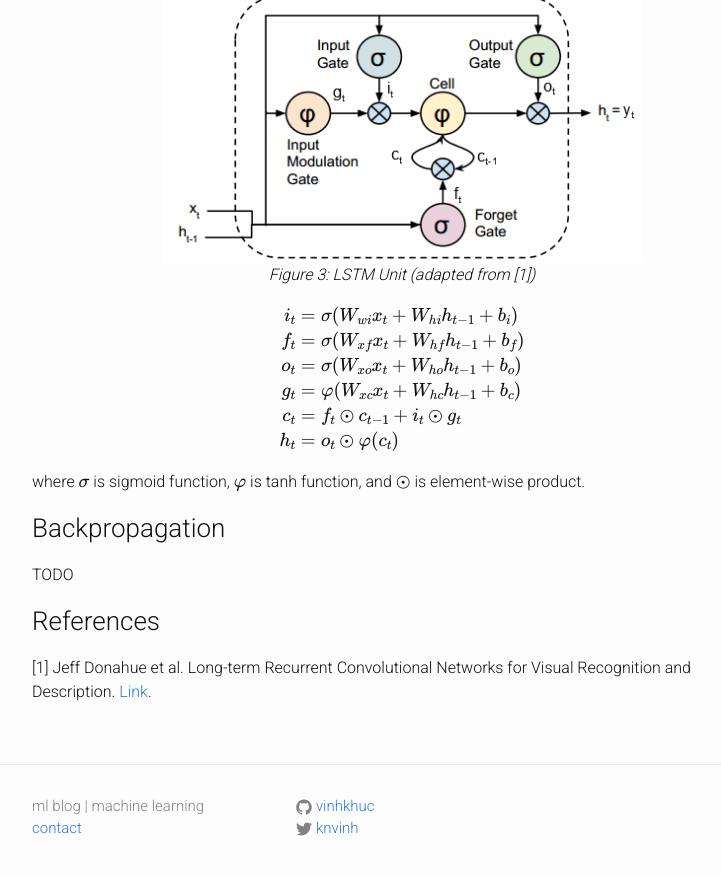
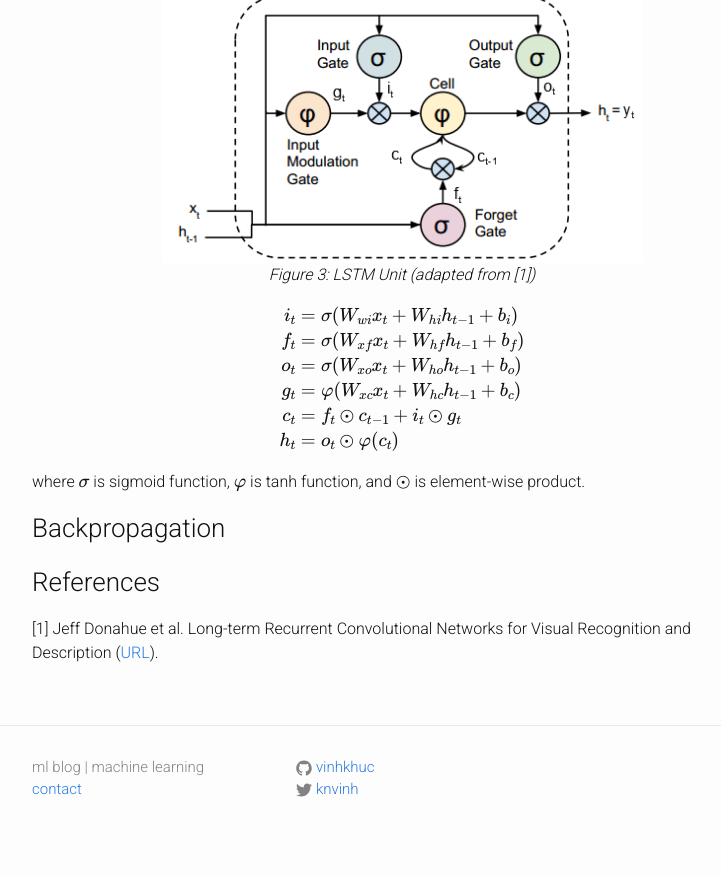
Before and after one commit to vinhkhuc/vinhkhuc.github.io, a Jekyll site: the page built from _posts/2015-03-11-rnn-lstm.md, in a window 1280 px wide and 900 px high, scrolled down 1487 px. Shown: the top 875 px of the window, without its empty margins (238-959 px from the left). Built offline with Jekyll 4.4.1, drawn with Linux system fonts in a browser that asks for light colours; formulas are drawn with MathJax 3; comment, search, counter and statistics services are not loaded; some of the changed text lies outside the part shown.

Commit message:
Misc edits

```diff
--- a/_posts/2015-03-11-rnn-lstm.md
+++ b/_posts/2015-03-11-rnn-lstm.md
@@ -63,7 +63,9 @@ where $$\sigma$$ is sigmoid function, $$\varphi$$ is tanh function, and $$\odot$
 element-wise product.
 
 ### Backpropagation
-TODO
+
+
+
 
 ### References
-[1] Jeff Donahue et al. Long-term Recurrent Convolutional Networks for Visual Recognition and Description. [Link](//arxiv.org/abs/1411.4389).
+[1] Jeff Donahue et al. Long-term Recurrent Convolutional Networks for Visual Recognition and Description ([URL](//arxiv.org/abs/1411.4389)).
```
Also changed, not shown: other parts of _posts/2015-03-11-rnn-lstm.md (+1 -1 lines), _posts/2015-03-29-backpropagation.md (+1 -1 lines).
